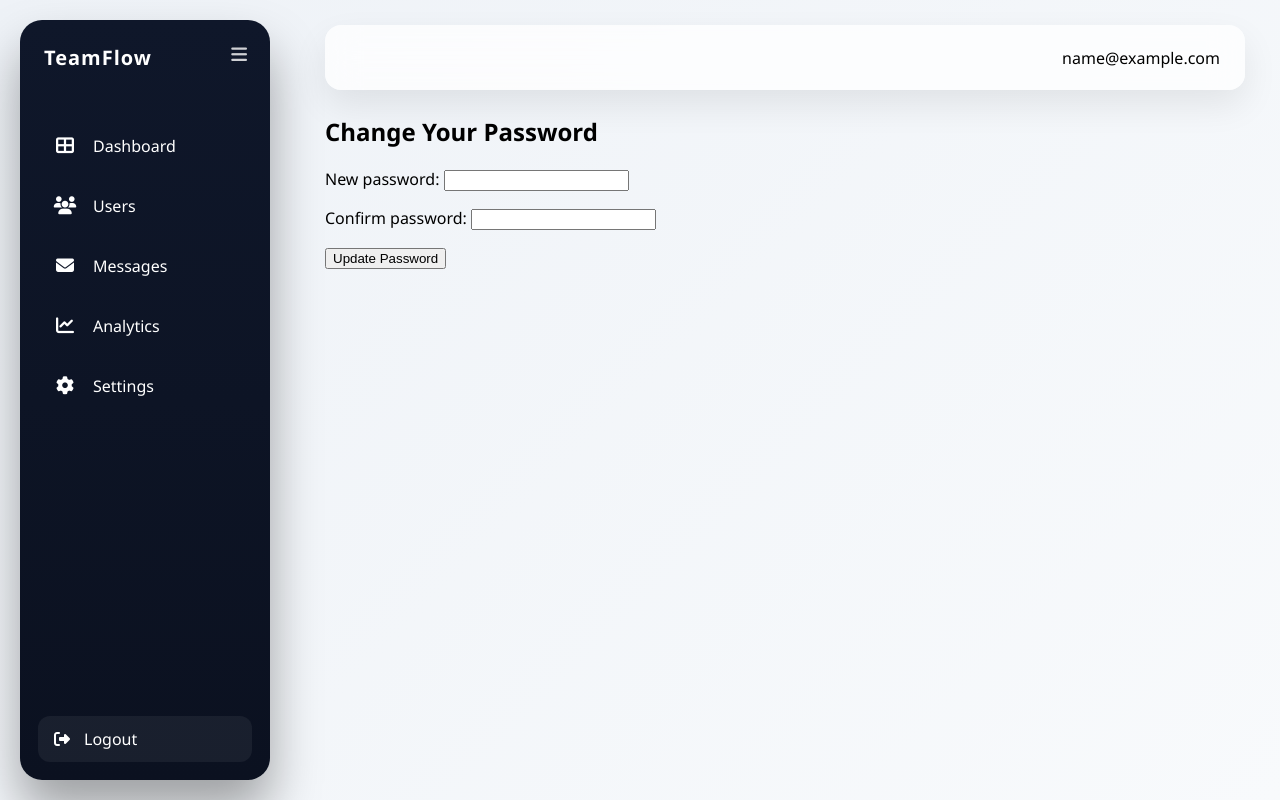
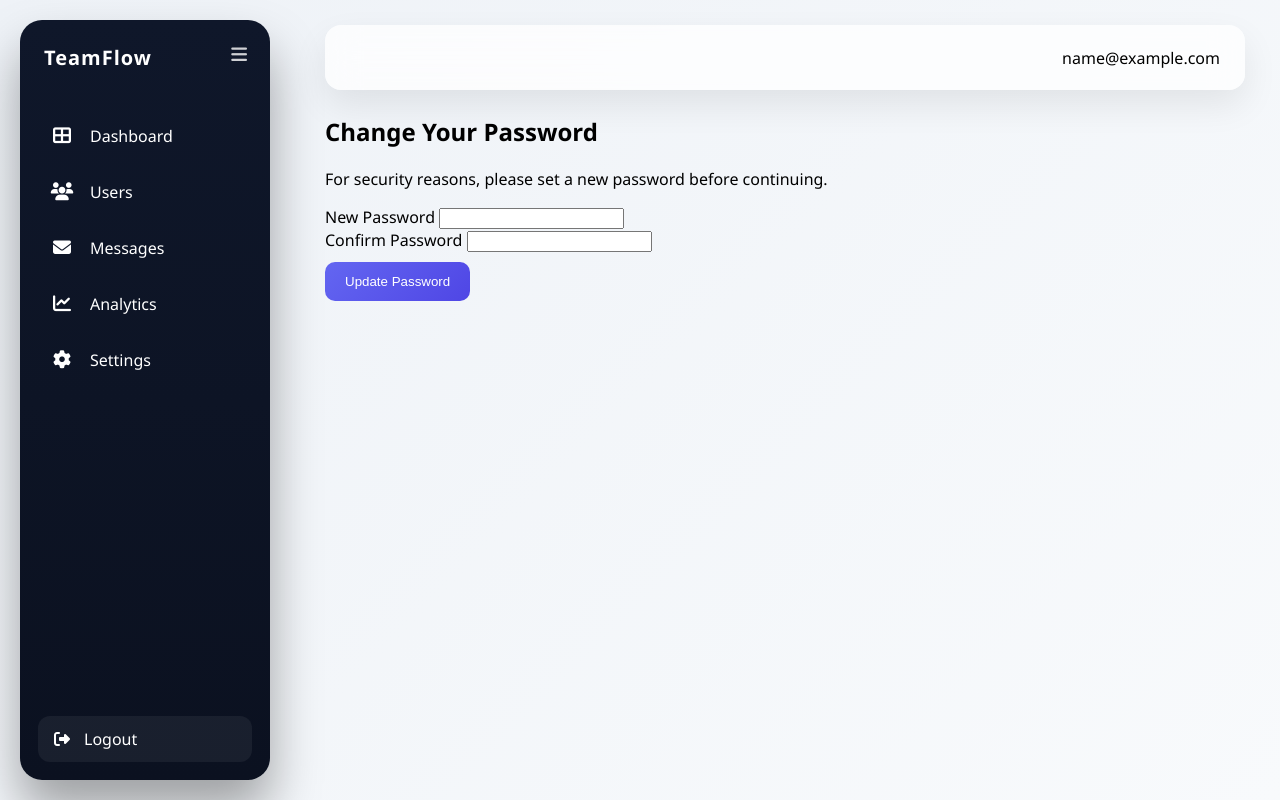
Before and after one commit to engrrasel/teamflow, a Django app: page /accounts/force-password-change/ in a window 1280 px wide. Run offline with Django 5.2, Linux system fonts and the light colour scheme; the visitor is signed in with stand-in values (Sample User, id 1); data that the repository does not hold is empty.

Commit message:
Fix employee modal UI and company permission security

```diff
--- a/accounts/forms.py
+++ b/accounts/forms.py
@@ -48,6 +48,16 @@ class EmployeeInviteForm(forms.Form):
     def __init__(self, *args, **kwargs):
         self.company = kwargs.pop('company', None)
         super().__init__(*args, **kwargs)
+
+        # ✅ Glass UI styling (only addition)
+        self.fields['email'].widget.attrs.update({
+            'class': 'glass-input',
+            'placeholder': 'employee@email.com'
+        })
+
+        self.fields['designation'].widget.attrs.update({
+            'class': 'glass-input'
+        })
 
         if self.company:
             self.fields['designation'].queryset = Designation.objects.filter(
--- a/accounts/models.py
+++ b/accounts/models.py
@@ -61,6 +61,7 @@ class Membership(models.Model):
     company = models.ForeignKey(Company, on_delete=models.CASCADE)
     role = models.CharField(max_length=20, choices=ROLE_CHOICES)
 
+
     designation = models.ForeignKey(
         Designation,
         on_delete=models.SET_NULL,
--- /dev/null
+++ b/accounts/services.py
@@ -0,0 +1,5 @@
+from .models import Membership
+
+
+def can_manage_company(membership):
+    return membership.role in ['company_admin', 'platform_admin']
--- a/accounts/templates/accounts/force_password_change.html
+++ b/accounts/templates/accounts/force_password_change.html
@@ -1,13 +1,40 @@
 {% extends "base/base.html" %}
 
+{% block title %}Change Password{% endblock %}
+
 {% block content %}
-<div class="page">
-    <h2>Change Your Password</h2>
 
-    <form method="post">
-        {% csrf_token %}
-        {{ form.as_p }}
-        <button type="submit">Update Password</button>
-    </form>
+<div class="page-center">
+
+    <div class="glass-card">
+
+        <div class="card-head">
+            <h2>Change Your Password</h2>
+            <p>For security reasons, please set a new password before continuing.</p>
+        </div>
+
+        <form method="post" class="clean-form">
+            {% csrf_token %}
+
+            <div class="form-field">
+                <label>New Password</label>
+                {{ form.new_password }}
+            </div>
+
+            <div class="form-field">
+                <label>Confirm Password</label>
+                {{ form.confirm_password }}
+            </div>
+
+            <div class="actions">
+                <button type="submit" class="btn-primary">
+                    Update Password
+                </button>
+            </div>
+        </form>
+
+    </div>
+
 </div>
+
 {% endblock %}
--- a/accounts/views.py
+++ b/accounts/views.py
@@ -2,6 +2,11 @@ from django.shortcuts import render, redirect
 from django.contrib.auth import authenticate, login, logout, get_user_model
 from django.contrib.auth.decorators import login_required
 from django.conf import settings
+
+from accounts.services import can_manage_company
+
+from django.http import HttpResponseForbidden
+
 
 from .forms import EmployeeFullEditForm
 from .forms import EmployeeEditForm
@@ -136,10 +141,17 @@ def invite_employee_view(request):
 
 # ------------------ Employee List ------------------
 
+
+
 @login_required
 def employee_list_view(request):
     if not request.membership:
         return redirect('/company/create/')
+
+    # ✅ SECURITY CHECK
+    if not can_manage_company(request.membership):
+
+        return HttpResponseForbidden("You are not allowed to view employees.")
 
     company = request.membership.company
 
@@ -149,12 +161,11 @@ def employee_list_view(request):
         .select_related('user')
     )
 
-    # 🔥 এই লাইনটাই missing
     form = EmployeeInviteForm(company=company)
 
     return render(request, "accounts/employee_list.html", {
         "memberships": memberships,
-        "form": form,   # ✅ পাঠাও
+        "form": form,
     })
 
 # ------------------ Employee Create (Manual Add) ------------------
@@ -192,9 +203,6 @@ def employee_create_view(request):
     return render(request, "accounts/employee_add.html", {
         "form": form
     })
-
-
-
 
 
 
--- a/config/settings.py
+++ b/config/settings.py
@@ -25,7 +25,11 @@ SECRET_KEY = 'django-insecure-6=4ygbnv3*5bngs6hk2+a7p*@1kzs1w51(*@f%r(%o(+ihjnk7
 # SECURITY WARNING: don't run with debug turned on in production!
 DEBUG = True
 
-ALLOWED_HOSTS = []
+ALLOWED_HOSTS = [
+    "127.0.0.1",
+    "localhost",
+    "192.168.1.136",   # আপনার PC IP
+]
 
 
 # Application definition
--- a/static/css/base.css
+++ b/static/css/base.css
@@ -368,3 +189,80 @@ body {
 .action-link.danger {
     color: #dc2626;
 }
+
+/* ========== Modal (Single Correct Version) ========== */
+
+.modal {
+    position: fixed;
+    inset: 0;
+    display: none;
+    align-items: center;
+    justify-content: center;
+    background: rgba(2, 6, 23, 0.55);
+    backdrop-filter: blur(14px);
+    z-index: 9999;
+}
+
+.modal.show {
+    display: flex;
+}
+
+.modal-content {
+    width: 480px;
+    max-width: 94%;
+    padding: 36px;
+    border-radius: 24px;
+    background: rgba(255, 255, 255, 0.65);
+    backdrop-filter: blur(22px);
+    border: 1px solid rgba(255,255,255,0.5);
+    box-shadow:
+        0 40px 80px rgba(0,0,0,0.25),
+        inset 0 1px 0 rgba(255,255,255,0.7);
+    animation: dialogIn 0.25s ease;
+}
+
+/* animations kept original */
+@keyframes dialogIn {
+    from {
+        opacity: 0;
+        transform: translateY(-20px) scale(0.97);
+    }
+    to {
+        opacity: 1;
+        transform: translateY(0) scale(1);
+    }
+}
+
+.nav-links {
+    padding: 0;
+    margin: 0;
+    list-style: none;
+}
+
+.nav-links li {
+    width: 100%;
+}
+
+.nav-item {
+    display: flex;
+    align-items: center;
+    gap: 14px;
+
+    width: 100%;            /* 🔥 full row */
+    padding: 14px 22px;     /* বড় clickable area */
+    box-sizing: border-box;
+
+    border-radius: 10px;
+    text-decoration: none;
+    color: white;
+    transition: 0.2s;
+}
+
+.nav-item:hover {
+    background: rgba(255,255,255,0.08);
+}
+
+.nav-item i {
+    width: 24px;
+    text-align: center;
+}
--- a/static/css/sidebar.css
+++ b/static/css/sidebar.css
@@ -1,3 +1,5 @@
+/* ========== Sidebar Layout ========== */
+
 .sidebar {
     width: 250px;
     margin: 20px;
@@ -7,67 +9,85 @@
     box-shadow: 0 30px 50px rgba(0,0,0,0.35);
     transition: width 0.3s ease;
     overflow: hidden;
+
+    display: flex;
+    flex-direction: column;
 }
 
 .sidebar.collapsed {
     width: 80px;
 }
 
+
+/* ========== Brand ========== */
+
 .brand {
     padding: 24px;
     font-size: 20px;
     font-weight: 600;
-    letter-spacing: 1px;
 }
+
+.sidebar.collapsed .brand-text {
+    display: none;
+}
+
+
+/* ========== Nav Links ========== */
 
 .nav-links {
     list-style: none;
-    padding: 10px 15px;
+    padding: 0;
+    margin: 10px 0;
+    flex: 1;
 }
 
 .nav-links li {
+    margin: 6px 12px;
+}
+
+/* 🔥 Full row clickable */
+.nav-item {
     display: flex;
     align-items: center;
     gap: 16px;
+
     padding: 14px 18px;
-    margin-bottom: 10px;
     border-radius: 14px;
-    cursor: pointer;
-    transition: all 0.25s ease;
+
+    text-decoration: none;
+    color: white;
+    transition: 0.25s ease;
+
+    width: 100%;
+    box-sizing: border-box;
 }
 
-.nav-links li:hover {
+.nav-item:hover {
     background: rgba(255,255,255,0.08);
     transform: translateX(4px);
 }
 
-.nav-links i {
-    font-size: 18px;
+.nav-item i {
     width: 24px;
     text-align: center;
+    font-size: 18px;
 }
 
-.sidebar.collapsed span {
+
+/* ========== Collapsed Mode ========== */
+
+.sidebar.collapsed .nav-item {
+    justify-content: center;
+    padding: 16px 0;
+}
+
+.sidebar.collapsed .nav-item span {
     display: none;
 }
 
-/* Hide brand text when collapsed */
-.sidebar.collapsed .brand-text {
-    display: none;
-}
 
-/* Sidebar layout as column */
-.sidebar {
-    display: flex;
-    flex-direction: column;
-}
+/* ========== Footer ========== */
 
-/* Nav takes available space */
-.nav-links {
-    flex: 1;
-}
-
-/* Footer logout at bottom */
 .sidebar-footer {
     padding: 18px;
 }
@@ -80,7 +100,6 @@
     border-radius: 12px;
     text-decoration: none;
     color: #fff;
-    transition: 0.25s ease;
     background: rgba(255,255,255,0.06);
 }
 
@@ -88,14 +107,20 @@
     background: rgba(255,255,255,0.12);
 }
 
-/* Collapse হলে text লুকাবে */
 .sidebar.collapsed .logout-btn span {
     display: none;
 }
 
-.nav-links li span a {
-    text-decoration: none;
-    color: inherit;
-    display: inline-block;
+/* ===== Center icons in collapsed sidebar ===== */
+
+.sidebar.collapsed .nav-links {
+    display: flex;
+    flex-direction: column;
+    justify-content: center;   /* 🔥 vertical center */
+    align-items: center;
+    height: 100%;
+}
+
+.sidebar.collapsed .nav-links li {
     width: 100%;
 }
--- a/templates/base/base.html
+++ b/templates/base/base.html
@@ -22,33 +22,44 @@
             </div>
         </div>
 
+        <!-- ✅ Proper clickable nav -->
         <ul class="nav-links">
+
             <li>
+                <a href="{% url 'dashboard' %}" class="nav-item">
                     <i class="fas fa-th-large"></i>
                     <span>Dashboard</span>
+                </a>
             </li>
 
             <li>
+                <a href="{% url 'employee_list' %}" class="nav-item">
                     <i class="fas fa-users"></i>
-                <span>
-                    <a href="{% url 'employee_list' %}">Users</a>
-                </span>
+                    <span>Users</span>
+                </a>
             </li>
 
             <li>
+                <a href="#" class="nav-item">
                     <i class="fas fa-envelope"></i>
                     <span>Messages</span>
+                </a>
             </li>
 
             <li>
+                <a href="#" class="nav-item">
                     <i class="fas fa-chart-line"></i>
                     <span>Analytics</span>
+                </a>
             </li>
 
             <li>
+                <a href="#" class="nav-item">
                     <i class="fas fa-cog"></i>
                     <span>Settings</span>
+                </a>
             </li>
+
         </ul>
 
         <div class="sidebar-footer">
@@ -74,8 +85,6 @@
 </div>
 
 <script src="{% static 'js/sidebar.js' %}"></script>
-
-<!-- ✅ JS block MUST be here -->
 {% block extra_js %}{% endblock %}
 
 </body>
```
Also changed, not shown: other parts of static/css/base.css (+2 -181 lines), accounts/templates/accounts/employee_list.html (+35 -2 lines). Lines whose indentation alone changed are shown as unchanged.
